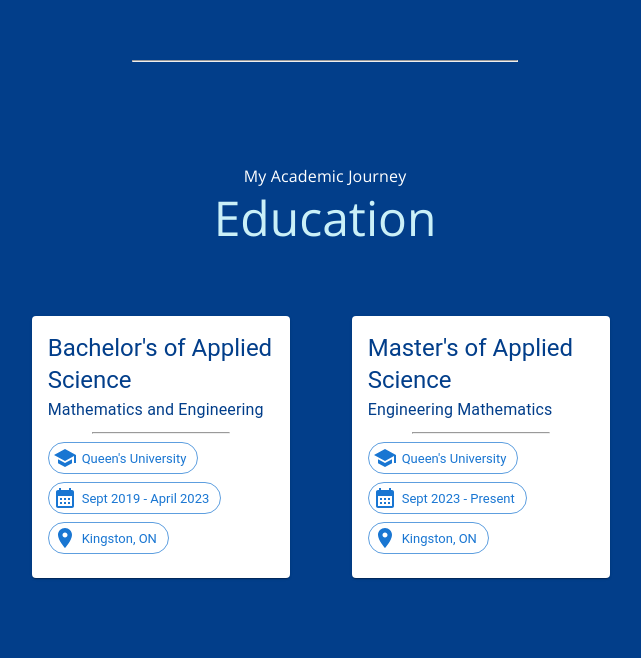
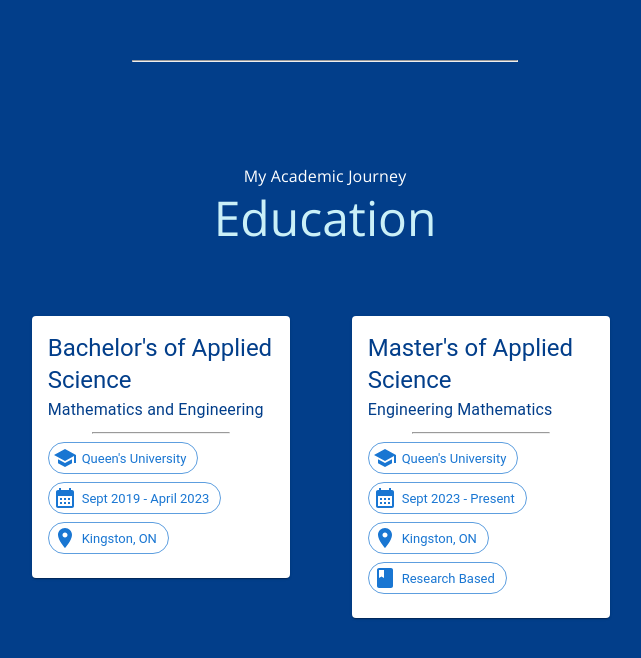
Before and after one commit to timothyliutl/personal_site, a React (Create React App) app: page / in a window 1280 px wide. Shown: the part 3404-4062 px from the top of the page, without its empty margins (315-956 px from the left). Built offline with nearby package versions, Linux system fonts and the light colour scheme.

Commit message:
added another chip

```diff
--- a/src/PageElements/Education.tsx
+++ b/src/PageElements/Education.tsx
@@ -4,6 +4,7 @@ import Fade from '@mui/material';
 import SchoolIcon from '@mui/icons-material/School';
 import CalendarMonthIcon from '@mui/icons-material/CalendarMonth';
 import PlaceIcon from '@mui/icons-material/Place';
+import BookIcon from '@mui/icons-material/Book';
 
 
 interface props {
@@ -54,6 +55,9 @@ const Education = (props: props) => {
                                     <Grid item xl={6} sm={12}>
                                         <Chip icon={<PlaceIcon></PlaceIcon>} color='primary' variant='outlined' label='Kingston, ON'></Chip>
                                     </Grid>
+                                    <Grid item xl={6} sm={12}>
+                                        <Chip icon={<BookIcon></BookIcon>} color='primary' variant='outlined' label='Research Based'></Chip>
+                                    </Grid>
                                 </Grid>
                             </CardContent>
                         </Card>
```
